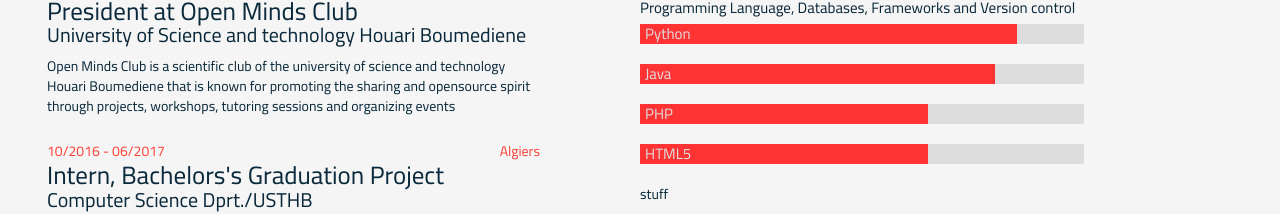
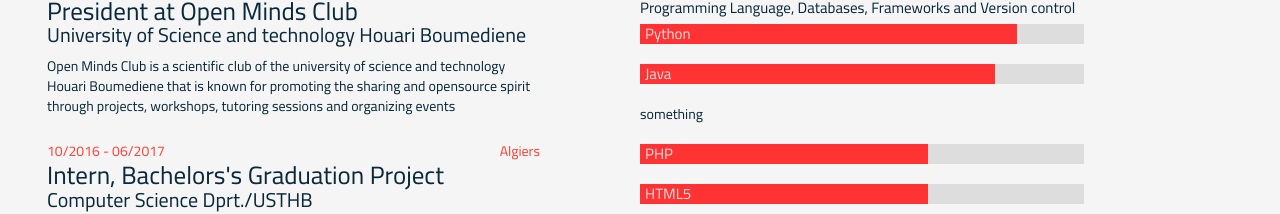
Before and after one commit to sofianeMdjk/sofianeMdjk.github.io, a plain HTML site: page index.html in a window 1280 px wide. Shown: the part 592-806 px from the top of the page. Drawn offline with Linux system fonts and the light colour scheme.

Commit message:
fixing skill bar issue

```diff
--- a/index.html
+++ b/index.html
@@ -174,9 +174,9 @@
                         <div class="skill-type">Programming Language, Databases, Frameworks and Version control</div>
                         <div class="skill-bar" id="python" data-width="85">Python</div>
                         <div class="skill-bar" id="java" data-width="80">Java</div>
+                        <div class="skill-bar" id="latex" data-width="65">something</div>
                         <div class="skill-bar" id="php" data-width="65">PHP</div>
                         <div class="skill-bar" id="html" data-width="65">HTML5</div>
-                        <div class="skill-bar" id="stuff" data-width="80">stuff</div>
                         <div class="skill-bar" id="yii2" data-width="75">Yii2</div>
                         <div class="skill-bar" id="git" data-width="90">Git</div>
 
```
